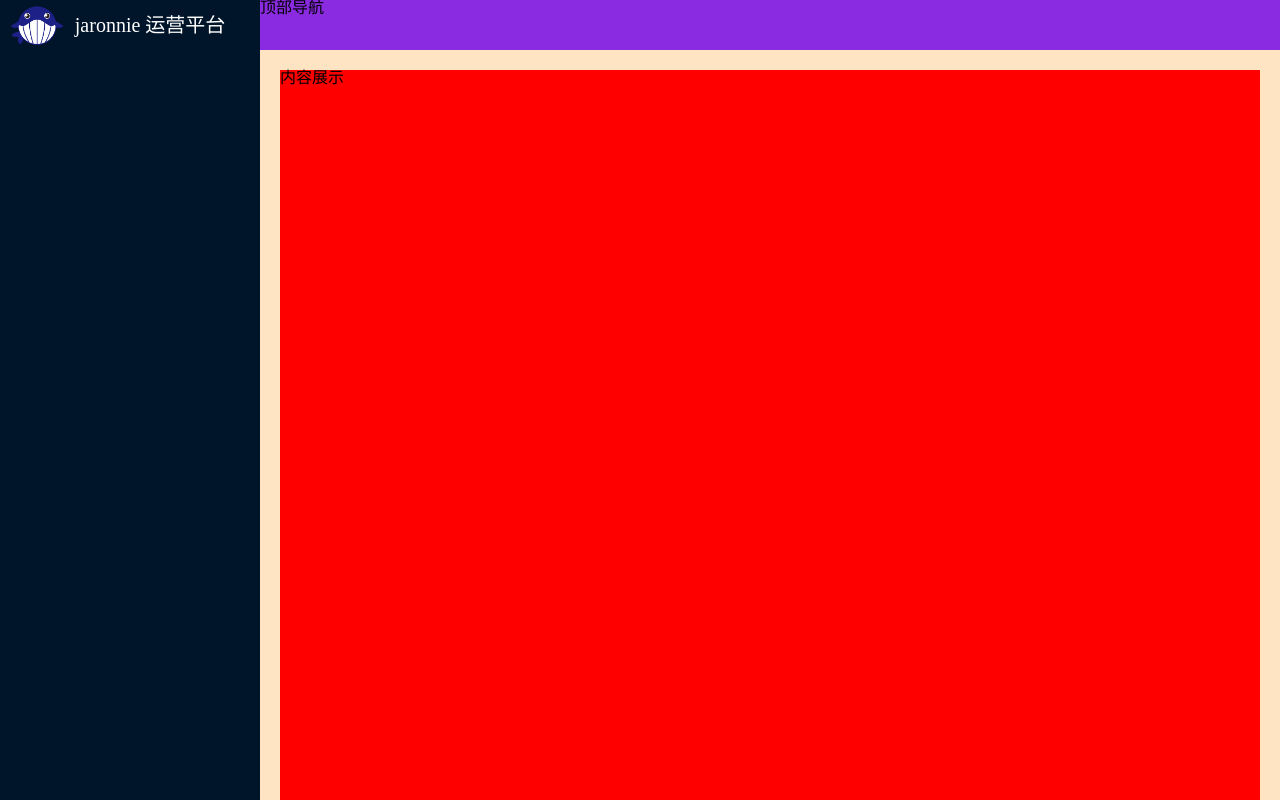
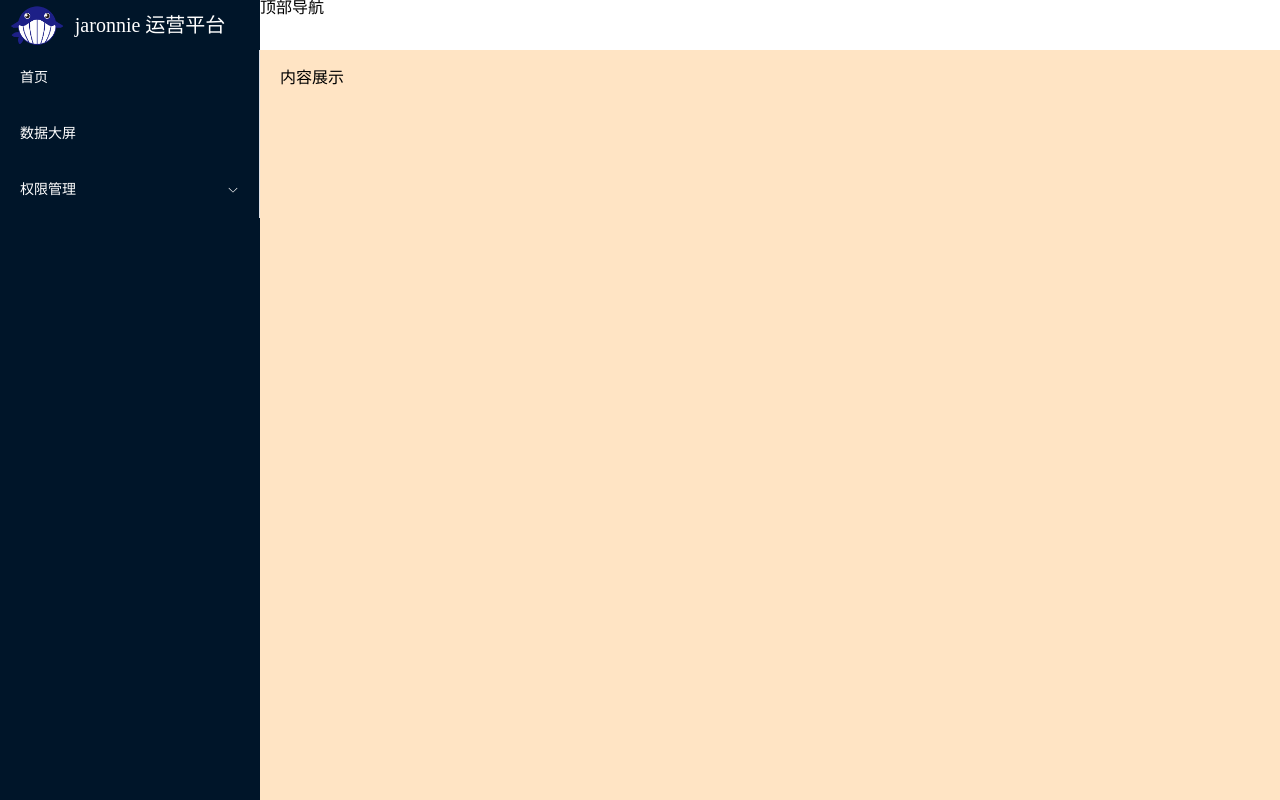
Before and after one commit to jaronnie/ragingcd, a Vue app in the folder fronted/: page / in a window 1280 px wide. Built offline with nearby package versions, Linux system fonts and the light colour scheme.

Commit message:
feat(fronted): 左侧菜单静态搭建

```diff
--- a/fronted/src/layout/index.vue
+++ b/fronted/src/layout/index.vue
@@ -3,12 +3,25 @@
     <!-- 左侧菜单 -->
     <div class="layout_slider">
       <Logo></Logo>
+      <el-scrollbar class="scrollbar">
+        <!-- 菜单组件 -->
+        <el-menu background-color="$base-menu-background" text-color="white">
+          <el-menu-item index="1"> 首页</el-menu-item>
+          <el-menu-item index="2">数据大屏</el-menu-item>
+          <el-sub-menu index="3">
+            <template #title>权限管理</template>
+            <el-menu-item index="3-1">用户管理</el-menu-item>
+            <el-menu-item index="3-2">角色管理</el-menu-item>
+            <el-menu-item index="3-3">菜单管理</el-menu-item>
+          </el-sub-menu>
+        </el-menu>
+      </el-scrollbar>
     </div>
     <!-- 顶部导航 -->
     <div class="layout_tabbar">顶部导航</div>
     <!-- 内容展示 -->
     <div class="layout_main">
-      <p style="height: 10000px; background-color: red">内容展示</p>
+      <p style="height: 10000px">内容展示</p>
     </div>
   </div>
 </template>
@@ -26,6 +39,11 @@ import Logo from "./logo/index.vue";
     width: $base-menu-width;
     height: 100vh;
     background-color: $base-menu-background;
+
+    .scrollbar {
+      width: 100%;
+      height: calc(100vh - $base-menu-log-height);
+    }
   }
 
   .layout_tabbar {
@@ -33,7 +51,6 @@ import Logo from "./logo/index.vue";
     position: fixed;
     width: calc(100% - $base-menu-width);
     height: $base-tabbar-height;
-    background-color: blueviolet;
     top: 0px;
     left: $base-menu-width;
   }
--- a/fronted/src/layout/logo/index.vue
+++ b/fronted/src/layout/logo/index.vue
@@ -12,7 +12,7 @@ import setting from "@/setting";
 <style lang="scss" scoped>
 .logo {
   width: 100%;
-  height: 50px;
+  height: $base-menu-log-height;
   // 飘起来
   display: flex;
   // 竖直方向对齐
```
